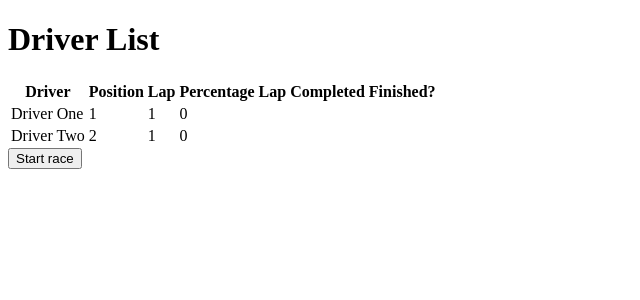
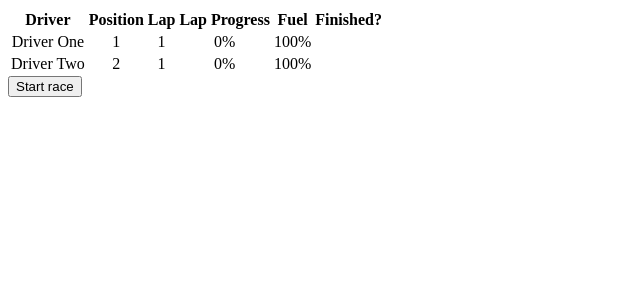
Before and after one commit to oscarchilds/strategy-gp, a Vue app: page / in a window 1280 px wide. Shown: the top 300 px of the page, without its empty margins (0-640 px from the left). Built offline with nearby package versions, Linux system fonts and the light colour scheme.

Commit message:
add fuel

```diff
--- a/src/App.vue
+++ b/src/App.vue
@@ -1,123 +1,18 @@
 <script setup lang="ts">
-import { ref, computed } from 'vue'
+import { useRace } from './composables/useRace'
 
-type driver = {
-  firstName: string
-  lastName: string
-  lap: number
-  percentageLapComplete: number
-  timeLapStarted: number | null
-  topSpeedInMilesPerHour: number
-  positionInRace: number
-  finished: boolean
-}
-
-const raceStartTime = ref<number>()
-const raceDuration = ref<Date | null>()
-const laps = 2
-const lapLengthInMiles = 0.2
-const chequeredFlag = ref(false)
-
-const friendlyRaceDuration = computed(() => {
-  if (!raceDuration.value) return ""
-
-  const minutes = raceDuration.value
-    .getMinutes()
-    .toString()
-    .padStart(2, "0")
-
-  const seconds = raceDuration.value
-    .getSeconds()
-    .toString()
-    .padStart(2, "0")
-
-  const milliseconds = raceDuration.value
-    .getMilliseconds()
-    .toString()
-    .padStart(3, "0")
-
-  return `${minutes}:${seconds}:${milliseconds}`
-})
-
-const drivers = ref<driver[]>([
-  {
-    firstName: "Driver",
-    lastName: "One",
-    lap: 1,
-    percentageLapComplete: 0,
-    timeLapStarted: null,
-    topSpeedInMilesPerHour: 60,
-    positionInRace: 1,
-    finished: false
-  },
-  {
-    firstName: "Driver",
-    lastName: "Two",
-    lap: 1,
-    percentageLapComplete: 0,
-    timeLapStarted: null,
-    topSpeedInMilesPerHour: 55,
-    positionInRace: 2,
-    finished: false
-  }
-])
-
-const startRace = () => {
-  const now = Date.now()
-  raceStartTime.value = now
-
-  drivers.value.forEach(x => x.timeLapStarted = now)
-
-  updateRaceDuration()
-}
-
-const updateRaceDuration = () => {
-  if (!raceStartTime.value) return
-
-  const duration = new Date(Date.now() - raceStartTime.value)
-  raceDuration.value = duration
-
-  updateDriverProgress()
-  setTimeout(updateRaceDuration, 50)
-}
-
-const updateDriverProgress = () => {
-  drivers.value.forEach(driver => {
-    if (!driver.timeLapStarted || driver.finished) return
-
-    const timeOnThisLap = new Date(Date.now() - driver.timeLapStarted)
-    const timeOnThisLapInHours = timeOnThisLap.getTime() / (1000 * 60 * 60)
-
-    const distanceDrivenThisLap = driver.topSpeedInMilesPerHour * timeOnThisLapInHours
-
-    if (distanceDrivenThisLap > lapLengthInMiles) {
-      const onFinalLap = driver.lap == laps
-
-      if (onFinalLap) {
-        chequeredFlag.value = true
-        driver.finished = true
-        driver.percentageLapComplete = 1
-      } else {
-        driver.lap = driver.lap + 1
-        driver.timeLapStarted = Date.now()
-        driver.percentageLapComplete = 0
-      }
-    } else {
-      driver.percentageLapComplete = (distanceDrivenThisLap / lapLengthInMiles) * 100
-    }
-  })
-}
+const { drivers, friendlyRaceDuration, startRace } = useRace()
 </script>
 
 <template>
-  <h1>Driver List</h1>
   <table>
     <thead>
       <tr>
         <th>Driver</th>
         <th>Position</th>
         <th>Lap</th>
-        <th>Percentage Lap Completed</th>
+        <th>Lap Progress</th>
+        <th>Fuel</th>
         <th>Finished?</th>
       </tr>
     </thead>
@@ -126,7 +21,8 @@ const updateDriverProgress = () => {
         <td>{{ driver.firstName }} {{ driver.lastName }}</td>
         <td>{{ driver.positionInRace }}</td>
         <td>{{ driver.lap }}</td>
-        <td>{{ driver.percentageLapComplete }}</td>
+        <td>{{ Math.trunc(driver.percentageLapComplete) }}%</td>
+        <td>{{ Math.trunc(driver.percentageFuelRemaining) }}%</td>
         <td>{{ driver.finished ? "Finished" : "" }}</td>
       </tr>
     </tbody>
@@ -135,4 +31,8 @@ const updateDriverProgress = () => {
   <p v-if="friendlyRaceDuration">Race duration: {{ friendlyRaceDuration }}</p>
 </template>
 
-<style scoped></style>
+<style scoped>
+td {
+  text-align: center;
+}
+</style>
--- /dev/null
+++ b/src/composables/useRace.ts
@@ -0,0 +1,128 @@
+import { computed, ref } from 'vue'
+
+type Driver = {
+  firstName: string
+  lastName: string
+  lap: number
+  percentageLapComplete: number
+  timeLapStarted: number | null
+  topSpeedInMilesPerHour: number
+  positionInRace: number
+  finished: boolean
+  percentageFuelRemaining: number
+  percentageFuelAtStartOfLap: number
+}
+
+export function useRace() {
+  const raceStartTime = ref<number>()
+  const raceDuration = ref<Date | null>()
+  const laps = 2
+  const lapLengthInMiles = 0.2
+  const chequeredFlag = ref(false)
+
+  const friendlyRaceDuration = computed(() => {
+    if (!raceDuration.value) return ''
+
+    const minutes = raceDuration.value
+      .getMinutes()
+      .toString()
+      .padStart(2, '0')
+
+    const seconds = raceDuration.value
+      .getSeconds()
+      .toString()
+      .padStart(2, '0')
+
+    const milliseconds = raceDuration.value
+      .getMilliseconds()
+      .toString()
+      .padStart(3, '0')
+
+    return `${minutes}:${seconds}:${milliseconds}`
+  })
+
+  const drivers = ref<Driver[]>([
+    {
+      firstName: 'Driver',
+      lastName: 'One',
+      lap: 1,
+      percentageLapComplete: 0,
+      timeLapStarted: null,
+      topSpeedInMilesPerHour: 60,
+      positionInRace: 1,
+      finished: false,
+      percentageFuelRemaining: 100,
+      percentageFuelAtStartOfLap: 100
+    },
+    {
+      firstName: 'Driver',
+      lastName: 'Two',
+      lap: 1,
+      percentageLapComplete: 0,
+      timeLapStarted: null,
+      topSpeedInMilesPerHour: 55,
+      positionInRace: 2,
+      finished: false,
+      percentageFuelRemaining: 100,
+      percentageFuelAtStartOfLap: 100
+    }
+  ])
+
+  const startRace = () => {
+    const now = Date.now()
+    raceStartTime.value = now
+
+    drivers.value.forEach(driver => driver.timeLapStarted = now)
+
+    updateRaceDuration()
+  }
+
+  const updateRaceDuration = () => {
+    if (!raceStartTime.value) return
+
+    const duration = new Date(Date.now() - raceStartTime.value)
+    raceDuration.value = duration
+
+    updateDriverProgress()
+    setTimeout(updateRaceDuration, 50)
+  }
+
+  const updateDriverProgress = () => {
+    drivers.value.forEach(driver => {
+      if (!driver.timeLapStarted || driver.finished) return
+
+      const timeOnThisLap = new Date(Date.now() - driver.timeLapStarted)
+      const timeOnThisLapInHours = timeOnThisLap.getTime() / (1000 * 60 * 60)
+
+      const distanceDrivenThisLap = driver.topSpeedInMilesPerHour * timeOnThisLapInHours
+
+      if (distanceDrivenThisLap > lapLengthInMiles) {
+        const onFinalLap = driver.lap == laps
+
+        if (onFinalLap) {
+          chequeredFlag.value = true
+          driver.finished = true
+          driver.percentageLapComplete = 100
+        } else {
+          driver.lap = driver.lap + 1
+          driver.timeLapStarted = Date.now()
+          driver.percentageLapComplete = 0
+          driver.percentageFuelAtStartOfLap = driver.percentageFuelRemaining
+        }
+      } else {
+        driver.percentageLapComplete = (distanceDrivenThisLap / lapLengthInMiles) * 100
+
+        const distanceDrivenInRace = ((driver.lap - 1) + driver.percentageLapComplete / 100) * lapLengthInMiles
+        const fuelBurnRateInPercent = 12
+        const fuelBurnedInPercent = distanceDrivenInRace / lapLengthInMiles * fuelBurnRateInPercent
+        driver.percentageFuelRemaining = 100 - fuelBurnedInPercent
+      }
+    })
+  }
+
+  return {
+    drivers,
+    friendlyRaceDuration,
+    startRace
+  }
+}
```
